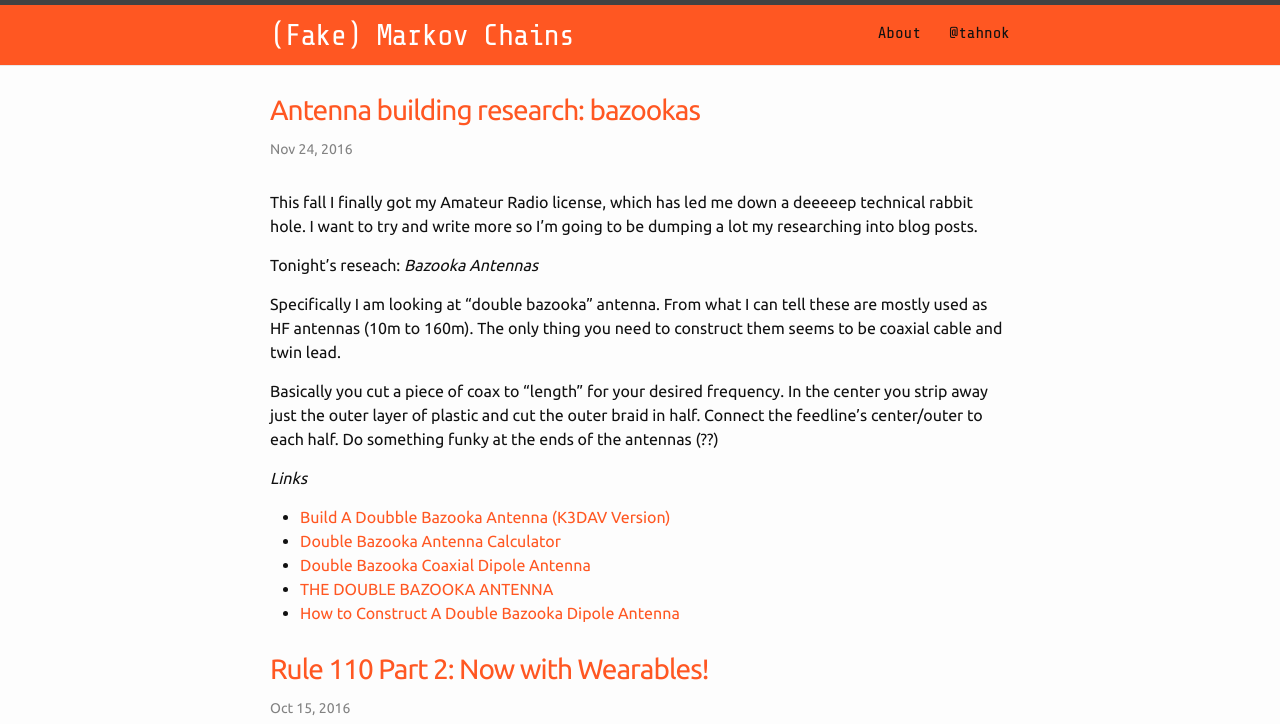
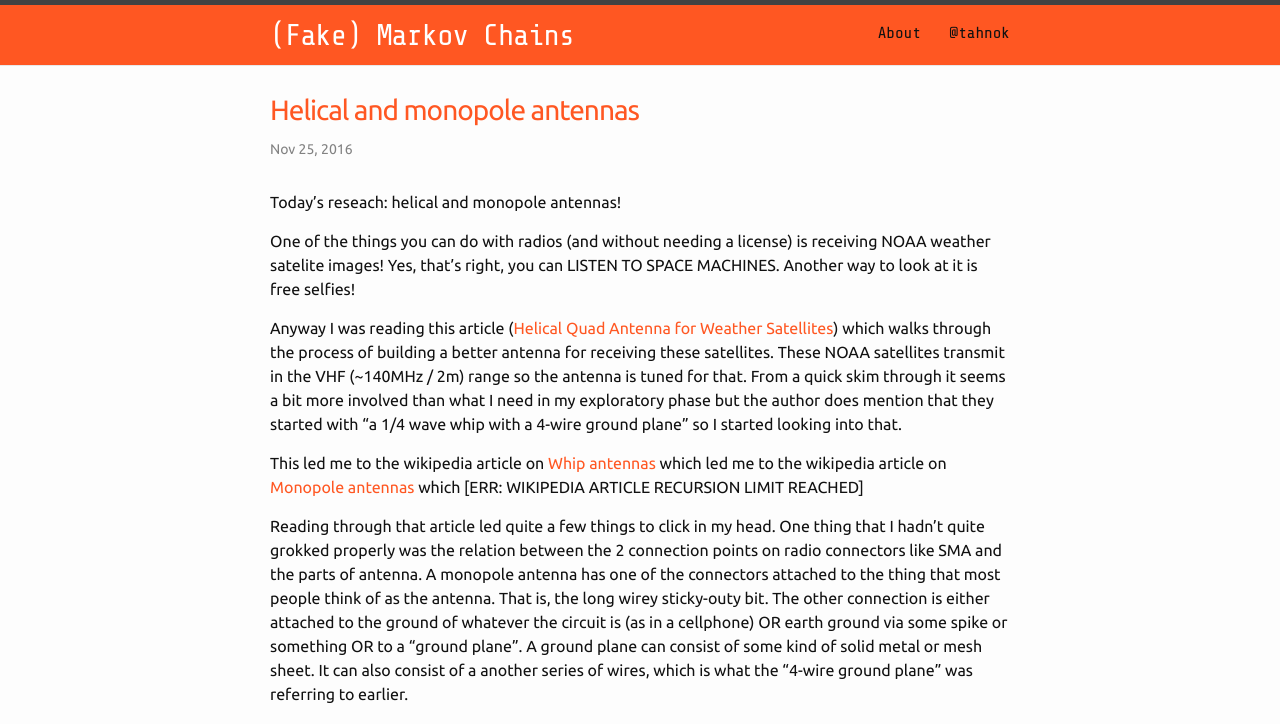
Before and after one commit to tahnok/tahnok.github.io, a Jekyll site: the page public_html/index.html, which Jekyll copies as it is, in a window 1280 px wide and 1400 px high. Shown: the top 724 px of the window. Built offline with Jekyll 4.4.1, drawn with Linux system fonts in a browser that asks for light colours; comment, search, counter and statistics services are not loaded; some of the changed text lies outside the part shown.

Commit message:
helical and monopole antennas

```diff
--- a/public_html/index.html
+++ b/public_html/index.html
@@ -71,6 +71,48 @@
       <div class="wrapper">
         <div class="home">
 
+
+  <div class="post-container">
+    <header class="post-header">
+      <h1 class="post-title"><a href="/post/helical-and-monopole-antennas.html">Helical and monopole antennas</a></h1>
+      <p class="post-meta">Nov 25, 2016</p>
+    </header>
+
+    <article class="post-content">
+      <p>Today’s reseach: helical and monopole antennas!</p>
+
+<p>One of the things you can do with radios (and without needing a license) is receiving NOAA weather satelite images!
+Yes, that’s right, you can LISTEN TO SPACE MACHINES. Another way to look at it is free selfies!</p>
+
+<p>Anyway I was reading this article (<a href="http://www.alternet.us.com/?p=1461">Helical Quad Antenna for Weather Satellites</a>) which walks through the process of building a better antenna for receiving these satellites.
+These NOAA satellites transmit in the VHF (~140MHz / 2m) range so the antenna is tuned for that.
+From a quick skim through it seems a bit more involved than what I need in my exploratory phase but the author does mention that they started with “a 1/4 wave whip with a 4-wire ground plane” so I started looking into that.</p>
+
+<p>This led me to the wikipedia article on <a href="https://en.wikipedia.org/wiki/Whip_antenna">Whip antennas</a> which led me to the wikipedia article on <a href="https://en.wikipedia.org/wiki/Monopole_antenna">Monopole antennas</a> which [ERR: WIKIPEDIA ARTICLE RECURSION LIMIT REACHED]</p>
+
+<p>Reading through that article led quite a few things to click in my head.
+One thing that I hadn’t quite grokked properly was the relation between the 2 connection points on radio connectors like SMA and the parts of antenna.
+A monopole antenna has one of the connectors attached to the thing that most people think of as the antenna.
+That is, the long wirey sticky-outy bit.
+The other connection is either attached to the ground of whatever the circuit is (as in a cellphone) OR earth ground via some spike or something OR to a “ground plane”.
+A ground plane can consist of some kind of solid metal or mesh sheet.
+It can also consist of a another series of wires, which is what the “4-wire ground plane” was referring to earlier.</p>
+
+<p>Next up I was reading about <a href="https://en.wikipedia.org/wiki/Helical_antenna">Helical antennas</a>.
+These ones look much goofier. For example:</p>
+
+<p><img src="https://upload.wikimedia.org/wikipedia/commons/thumb/9/9f/Hammer_Ace_SATCOM_Antenna.jpg/640px-Hammer_Ace_SATCOM_Antenna.jpg" alt="" /></p>
+
+<p>Helical antennas have 2 modes.
+If the circumference of the helix is a lot less than the wavelenght you want to tune to, it acts just like a monopole (sort of).
+If the circumference is close to the wavelenth you can send/receive <em>polarized</em> waves.
+I don’t quite know exactly what that means, but I do know that satelittes transmit polarized signals and that you need a polarized antenna to pick them up properly.</p>
+
+<p>Now, for my purposes I care less about getting a great signal and a lot more about just getting a signal.
+I think I will spend some time looking into building myself a 2m/VHF/140MHz monopole.</p>
+
+    </article>
+  </div>
 
   <div class="post-container">
     <header class="post-header">
--- a/public_html/sitemap.txt
+++ b/public_html/sitemap.txt
@@ -4,6 +4,7 @@ http://blog.tahnok.me/index.html
 http://blog.tahnok.me/css/main.css
 http://blog.tahnok.me/sitemap.txt
 
+http://blog.tahnok.me/post/helical-and-monopole-antennas.html
 http://blog.tahnok.me/post/antenna-building-research.html
 http://blog.tahnok.me/post/rule-110-part-2-now-with-wearables.html
 http://blog.tahnok.me/post/bluebrim-rgb-lights-on-a-hat-with-bonus-bluetooth.html
```
Also changed, not shown: _posts/2016-11-25-helical-and-monopole-antennas.md (added, +37 -0 lines), public_html/feed.xml (+43 -30 lines), public_html/post/helical-and-monopole-antennas.html (added, +193 -0 lines).
